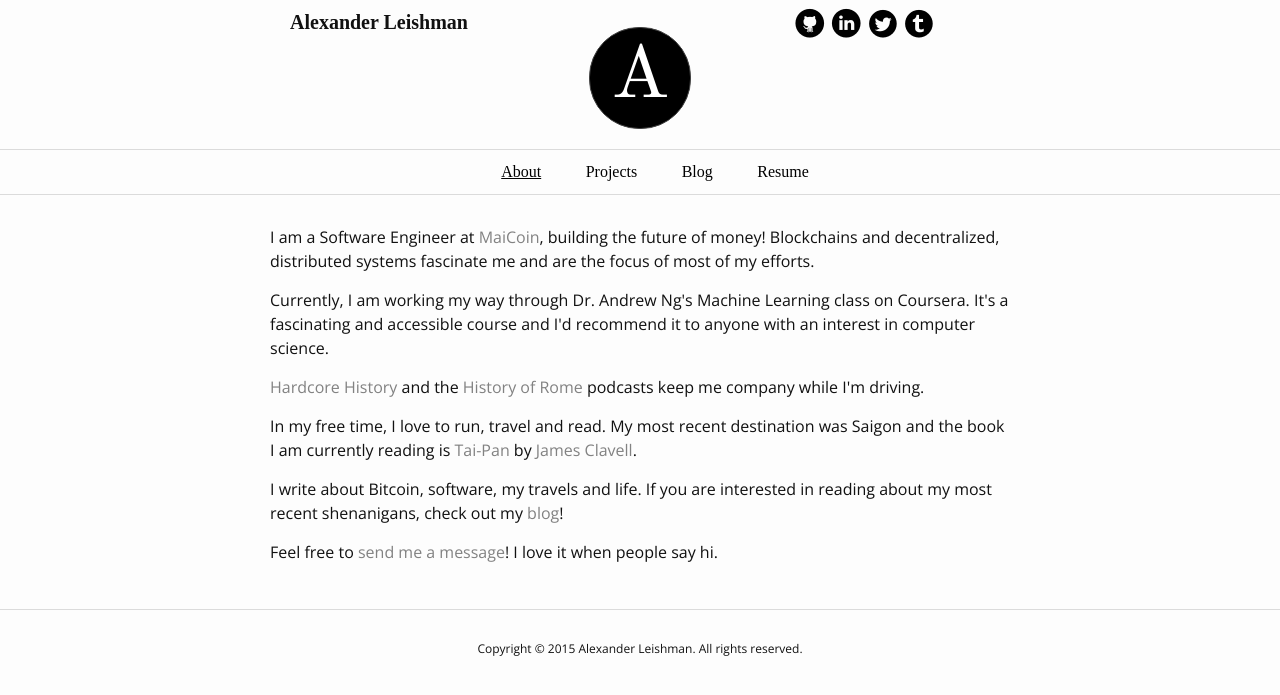
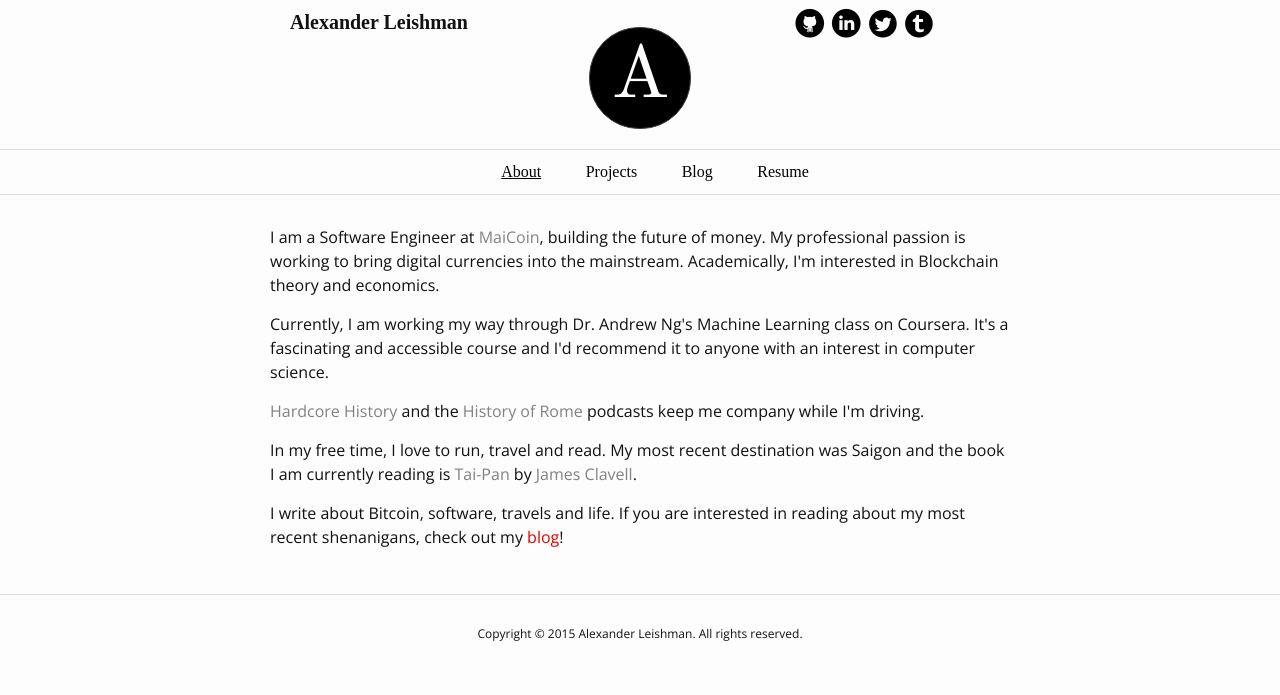
Before and after one commit to leishman/leishman.github.io, a Jekyll site: the page built from index.html, in a window 1280 px wide. Shown: the top 695 px of the page. Built offline with Jekyll 4.4.1, drawn with Linux system fonts in a browser that asks for light colours.

Commit message:
add some color

```diff
--- a/_sass/_layout.scss
+++ b/_sass/_layout.scss
@@ -140,14 +140,6 @@
 }
 
 
-// Project Page sStyling
-
-// .link-project .title-project {
-//     &:hover {
-//         color: $gray-color;
-//     }
-// }
-
 
 /**
  * Site footer
@@ -173,6 +165,11 @@
 .page-heading {
     font-size: 20px;
 }
+
+
+/**
+ * Posts
+ */
 
 .post-list {
     margin-left: 0;
@@ -206,9 +203,6 @@
     padding: 3px 4px;
 }
 
-/**
- * Posts
- */
 .post-header {
     margin-bottom: $spacing-unit;
 }
@@ -223,30 +217,11 @@
     }
 }
 
-.post-content {
-    margin-bottom: $spacing-unit;
 
-    h2 {
-        font-size: 32px;
+/**
+ * General
+ */
 
-        @include media-query($on-laptop) {
-            font-size: 28px;
-        }
-    }
-
-    h3 {
-        font-size: 26px;
-
-        @include media-query($on-laptop) {
-            font-size: 22px;
-        }
-    }
-
-    h4 {
-        font-size: 20px;
-
-        @include media-query($on-laptop) {
-            font-size: 18px;
-        }
-    }
+.pop {
+    color: $red-color !important;
 }
--- a/css/main.scss
+++ b/css/main.scss
@@ -22,6 +22,7 @@ $black-color:      #000;
 $gray-color:       #828282;
 $gray-color-light: lighten($gray-color, 35%);
 $gray-color-dark:  darken($gray-color, 25%);
+$red-color:        #E50000;
 
 // Width of the content area
 $content-width:    800px;
--- a/index.html
+++ b/index.html
@@ -5,7 +5,7 @@ title: Home
 
 <div class="home">
     <p>
-       I am a Software Engineer at <a href="https://maicoin.com">MaiCoin</a>, building the future of money! Blockchains and decentralized, distributed systems fascinate me and are the focus of most of my efforts.
+       I am a Software Engineer at <a href="https://maicoin.com">MaiCoin</a>, building the future of money. My professional passion is working to bring digital currencies into the mainstream. Academically, I'm interested in Blockchain theory and economics.
      </p>
 
      <p>Currently, I am working my way through Dr. Andrew Ng's Machine Learning class on Coursera. It's a fascinating and accessible course and I'd recommend it to anyone with an interest in computer science.</p>
@@ -15,9 +15,7 @@ title: Home
      <p>In my free time, I love to run, travel and read. My most recent destination was Saigon and the book I am currently reading is <a href="http://en.wikipedia.org/wiki/Tai-Pan_%28novel%29" target="_newtab">Tai-Pan</a> by <a href="http://en.wikipedia.org/wiki/James_Clavell" target="_newtab">James Clavell</a>.</p>
 
     <p>
-       I write about Bitcoin, software, my travels and life. If you are interested in reading about my most recent shenanigans, check out my <a href="http://blog.alexleishman.com">blog</a>!
+       I write about Bitcoin, software, travels and life. If you are interested in reading about my most recent shenanigans, check out my <a href="{{site.url}}/posts" class="pop">blog</a>!
      </p>
 
-     <p>Feel free to <a href="mailto:leishman3@gmail.com">send me a message</a>! I love it when people say hi.</p>
-
 </div>
```
